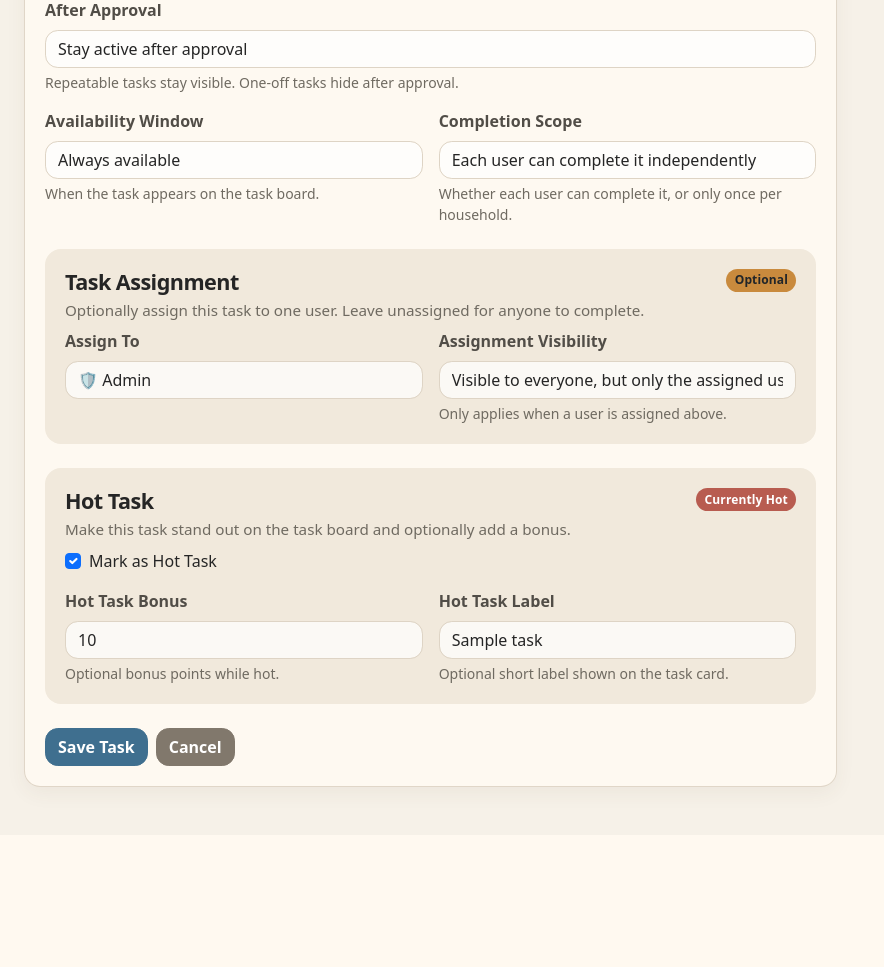
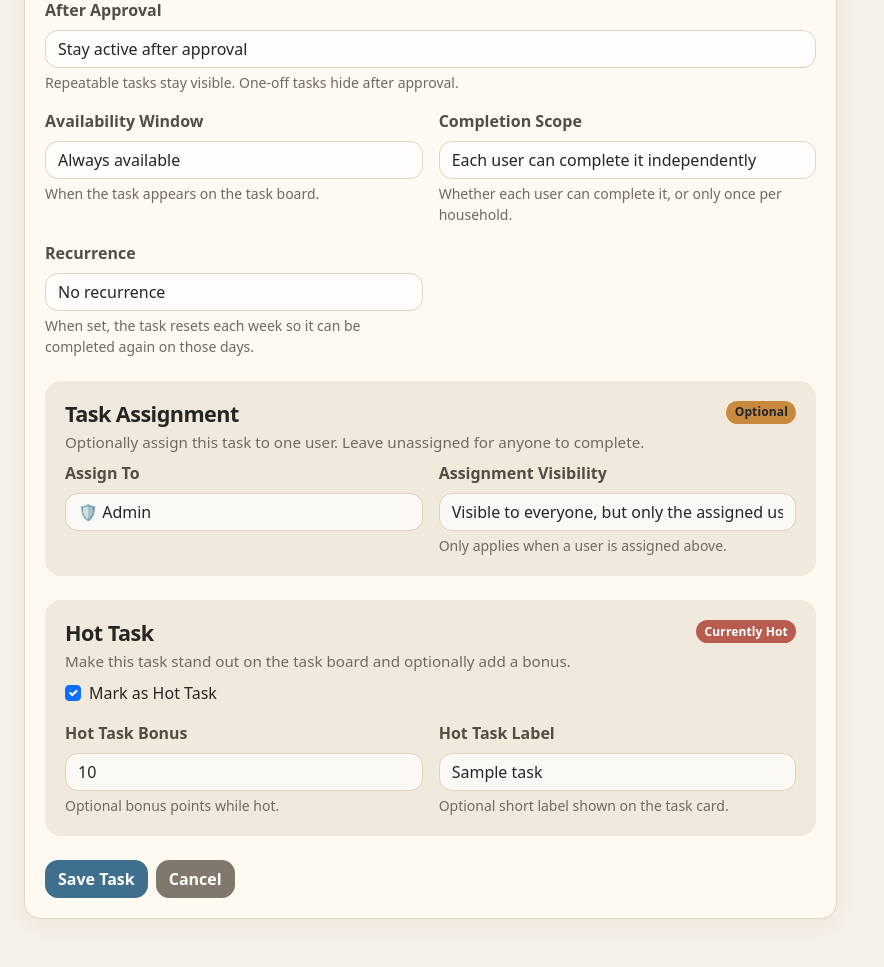
Before and after one commit to Moose151/project-meridian, a Flask app: page /admin/tasks/1/edit in a window 1280 px wide. Shown: the part 611-1578 px from the top of the page, without its empty margins (0-884 px from the left). Before the commit the page ends 1409 px from the top, so only its background shows below. Run offline with Flask 3, Linux system fonts and the light colour scheme; a user stored in the database is signed in; tables that the repository leaves empty hold one stand-in row (values such as "Sample post").

Commit message:
Show time-windowed tasks as greyed-out instead of hiding them
Tasks outside their availability window are now visible on the task
board but dimmed (opacity 0.65) with a disabled 'Available: [window]'
button so users can see what tasks exist and plan accordingly.

Also adds:
- Window badge on task cards showing the time constraint at a glance
- recurrence_days field to edit_task.html so it is not silently cleared
  when a task is saved via the edit form
- import_task_id.choices stub on the edit route to prevent WTForms
  choice-validation errors from the hidden import field

Co-Authored-By: Claude Sonnet 4.6 <noreply@anthropic.com>

```diff
--- a/app/route_sections/tasks.py
+++ b/app/route_sections/tasks.py
@@ -156,10 +156,13 @@ def register_task_routes(bp, admin_required):
             Task.title
         ).all()
 
-        # Filter by availability window.
-        active_tasks = [t for t in active_tasks if _task_in_window(t)]
+        # Compute which tasks are currently within their availability window.
+        # Tasks outside their window are shown greyed-out rather than hidden,
+        # so users know they exist and can plan accordingly.
+        task_in_window = {t.id: _task_in_window(t) for t in active_tasks}
 
         # Filter assigned tasks by visibility (non-admin users only).
+        # Tasks with assigned_only visibility are fully hidden from other users.
         if not current_user.is_admin():
             def _visible_to_user(task):
                 if not task.assigned_user_id:
@@ -195,6 +198,7 @@ def register_task_routes(bp, admin_required):
         return render_template(
             "tasks.html",
             tasks=active_tasks,
+            task_in_window=task_in_window,
             categories=categories,
             selected_category=selected_category,
             selected_filter=selected_filter
@@ -441,6 +445,7 @@ def register_task_routes(bp, admin_required):
         form = TaskForm(obj=task)
         form.category.choices = _task_category_choices(task.category)
         form.assigned_user_id.choices = _task_user_choices()
+        form.import_task_id.choices = [(0, "—")]
 
         if request.method == "GET":
             form.assigned_user_id.data = task.assigned_user_id or 0
--- a/app/templates/edit_task.html
+++ b/app/templates/edit_task.html
@@ -70,6 +70,14 @@
                             {{ form.completion_scope(class="form-control") }}
                             <div class="form-text">
                                 Whether each user can complete it, or only once per household.
+                            </div>
+                        </div>
+
+                        <div class="col-md-6">
+                            {{ form.recurrence_days.label(class="form-label") }}
+                            {{ form.recurrence_days(class="form-control") }}
+                            <div class="form-text">
+                                When set, the task resets each week so it can be completed again on those days.
                             </div>
                         </div>
                     </div>
```
Also changed, not shown: app/templates/tasks.html (+21 -2 lines).
